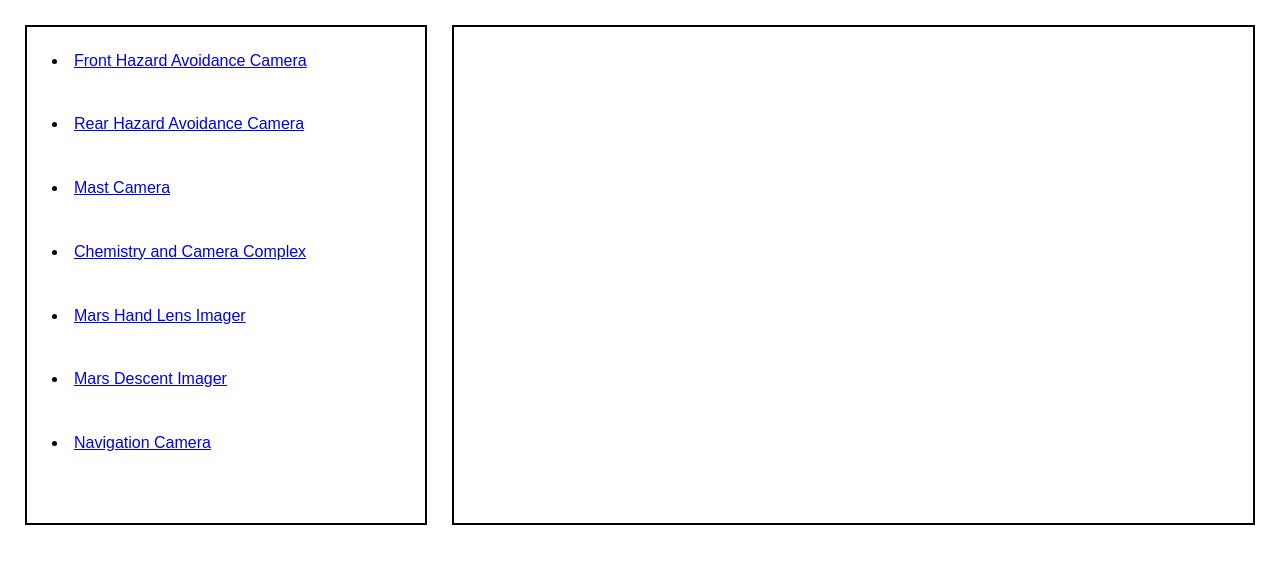
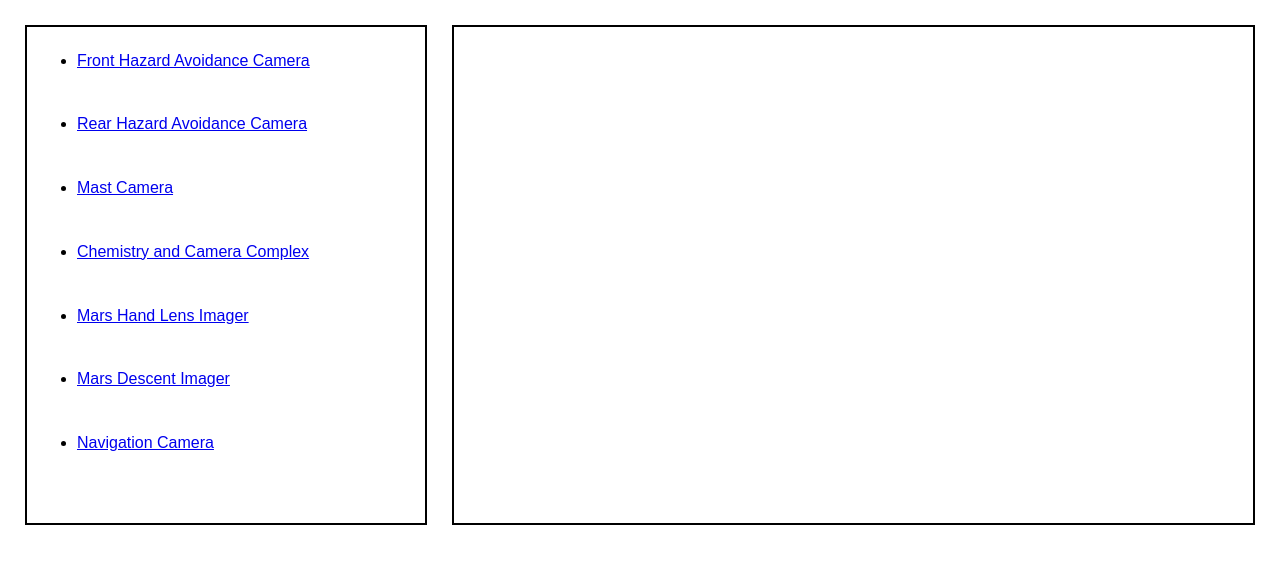
Before and after one commit to siddrajpoot/siddrajpoot.github.io, a plain HTML site: page index.html in a window 1280 px wide. Shown: the part 109-672 px from the top of the page. Drawn offline with nearby package versions, Linux system fonts and the light colour scheme.

Commit message:
adjusted ul in dev with css adjustments

```diff
--- a/app.js
+++ b/app.js
@@ -1,5 +1,4 @@
 const key = 'EEMd66MUcyYPmsNblizFGk5c4y2t1816MJ0BMgxU'; //key for nasa api
-const images = []; // empty array that will hold images
 
 // Elements
 const links = document.querySelectorAll('.camera-link'); // get all the links
--- a/index.html
+++ b/index.html
@@ -16,7 +16,8 @@
   </header>
 
   <main>
-    <div class="camera-list">
+    <div class="camera">
+      <ul class="camera-list">
         <li class="camera-item">
           <a href="#" class="camera-link" data-camera="FHAZ">Front Hazard Avoidance Camera</a>
         </li>
@@ -38,6 +39,7 @@
         <li class="camera-item">
           <a href="#" class="camera-link" data-camera="NAVCAM">Navigation Camera</a>
         </li>
+      </ul>
     </div>
 
     <div class="images"></div>
--- a/style.css
+++ b/style.css
@@ -28,7 +28,7 @@ main {
   height: 500px;
 }
 
-.camera-list {
+.camera {
   height: 100%;
   width: 33%;
   max-width: 33%;
@@ -43,7 +43,15 @@ main {
   flex-direction: column;
 }
 
-.camera-list .camera-item {
+.camera-list {
+  margin-left: 25px;
+  display: flex;
+  justify-content: center;
+  flex-direction: column;
+  height: 100%;
+}
+
+.camera .camera-item {
   flex: 1;
 }
 
```
Lines whose indentation alone changed are shown as unchanged.
